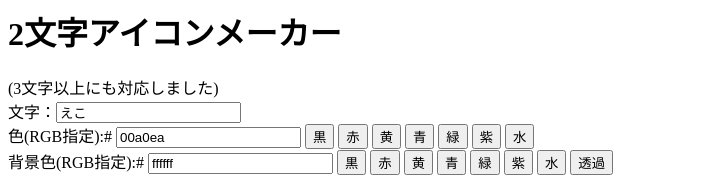
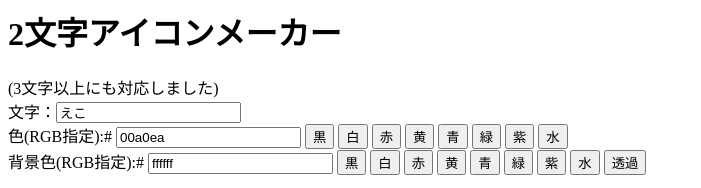
Before and after one commit to ebiyu/futamoji, a plain HTML site: page index.html in a window 1280 px wide. Shown: the top 188 px of the page, without its empty margins (0-701 px from the left). Drawn offline with Linux system fonts and the light colour scheme.

Commit message:
[add] white

```diff
--- a/index.html
+++ b/index.html
@@ -6,6 +6,7 @@
 文字：<input type="text" name="moji" value="えこ" onInput="create()"><br>
 色(RGB指定):# <input type="text" name="colf" value="00a0ea" onInput="create()">
 <input type="button" value="黒" onclick="document.js.colf.value='000000';create()">
+<input type="button" value="白" onclick="document.js.colf.value='ffffff';create()">
 <input type="button" value="赤" onclick="document.js.colf.value='ff0000';create()">
 <input type="button" value="黄" onclick="document.js.colf.value='ffff00';create()">
 <input type="button" value="青" onclick="document.js.colf.value='0000ff';create()">
@@ -15,6 +16,7 @@
 
 背景色(RGB指定):# <input type="text" name="colb" value="ffffff" onInput="create()">
 <input type="button" value="黒" onclick="document.js.colb.value='000000';create()">
+<input type="button" value="白" onclick="document.js.colb.value='ffffff';create()">
 <input type="button" value="赤" onclick="document.js.colb.value='ff0000';create()">
 <input type="button" value="黄" onclick="document.js.colb.value='ffff00';create()">
 <input type="button" value="青" onclick="document.js.colb.value='0000ff';create()">
```
